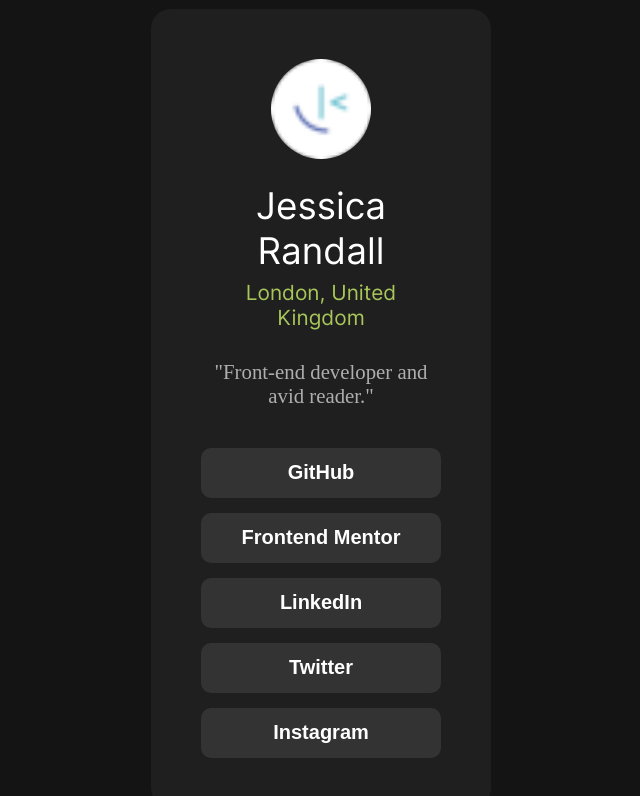
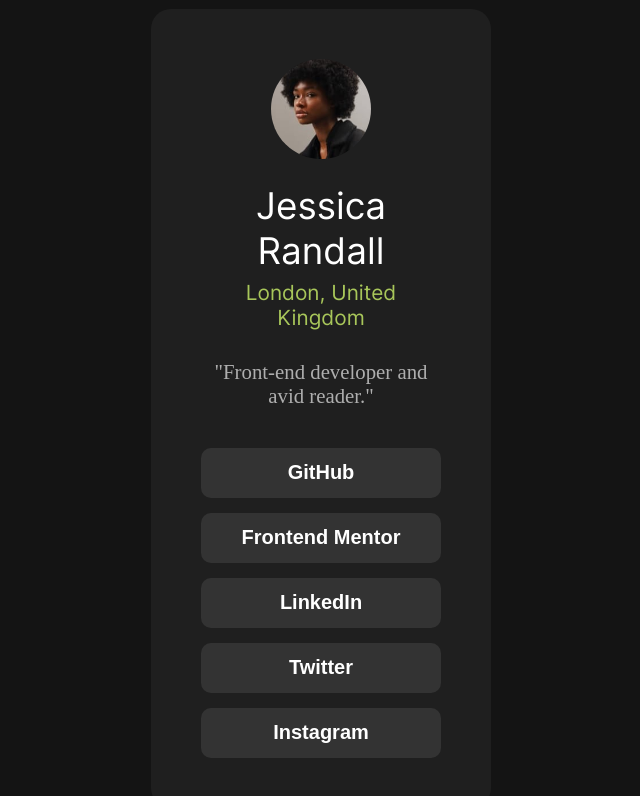
Before and after one commit to VADER900000/Social-Links-Profile, a plain HTML site: page index.html in a window 1280 px wide. Shown: the whole page, without its empty margins (319-959 px from the left). Drawn offline with Linux system fonts and the light colour scheme.

Commit message:
trying to fix image

```diff
--- a/index.html
+++ b/index.html
@@ -13,7 +13,7 @@
 <body>
 <div class="mainContainer">
   <div class="imageHolder">
-    <img src="/assets/images/favicon-32x32.png" alt="this is an image of the creator" class="creatorImage">
+    <img src="/assets/images/avatar-jessica.jpeg" alt="this is an image of the creator" class="creatorImage">
   </div>
   <div class="creatorName">
     Jessica Randall
```
